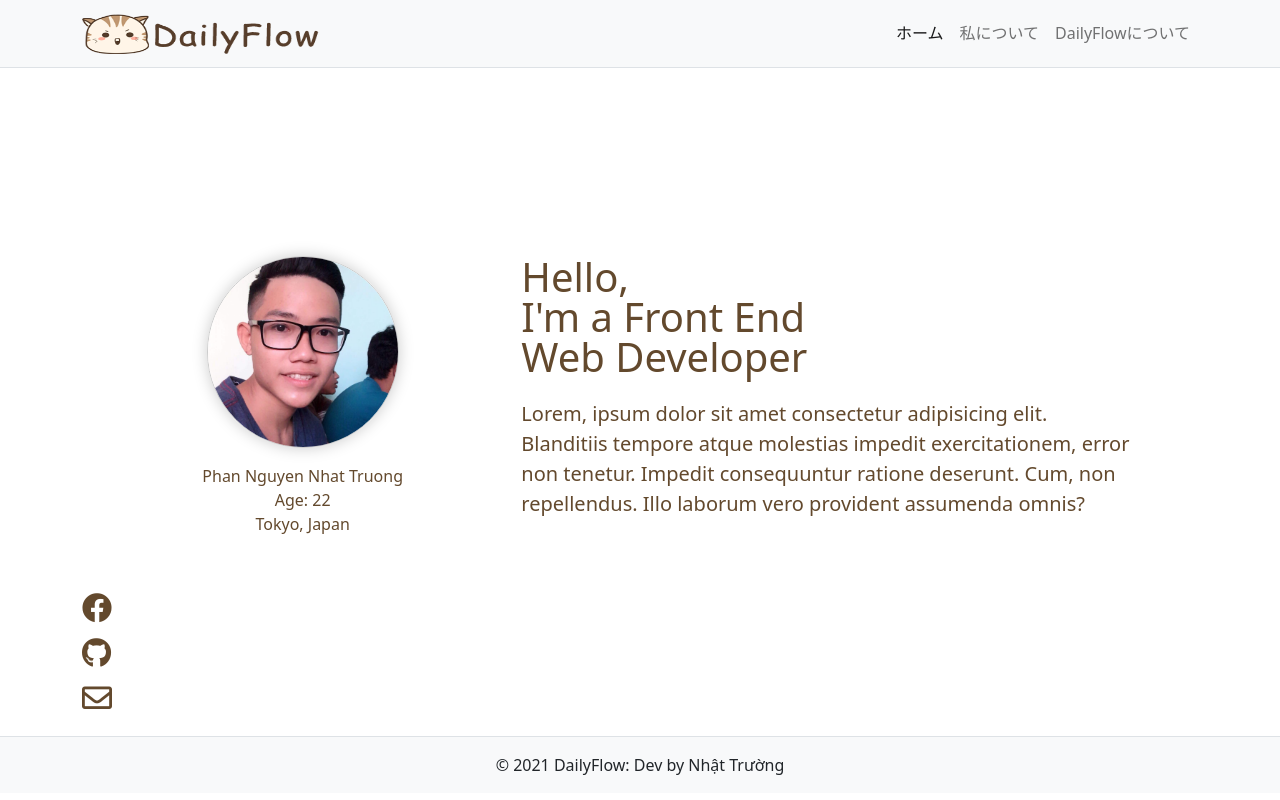
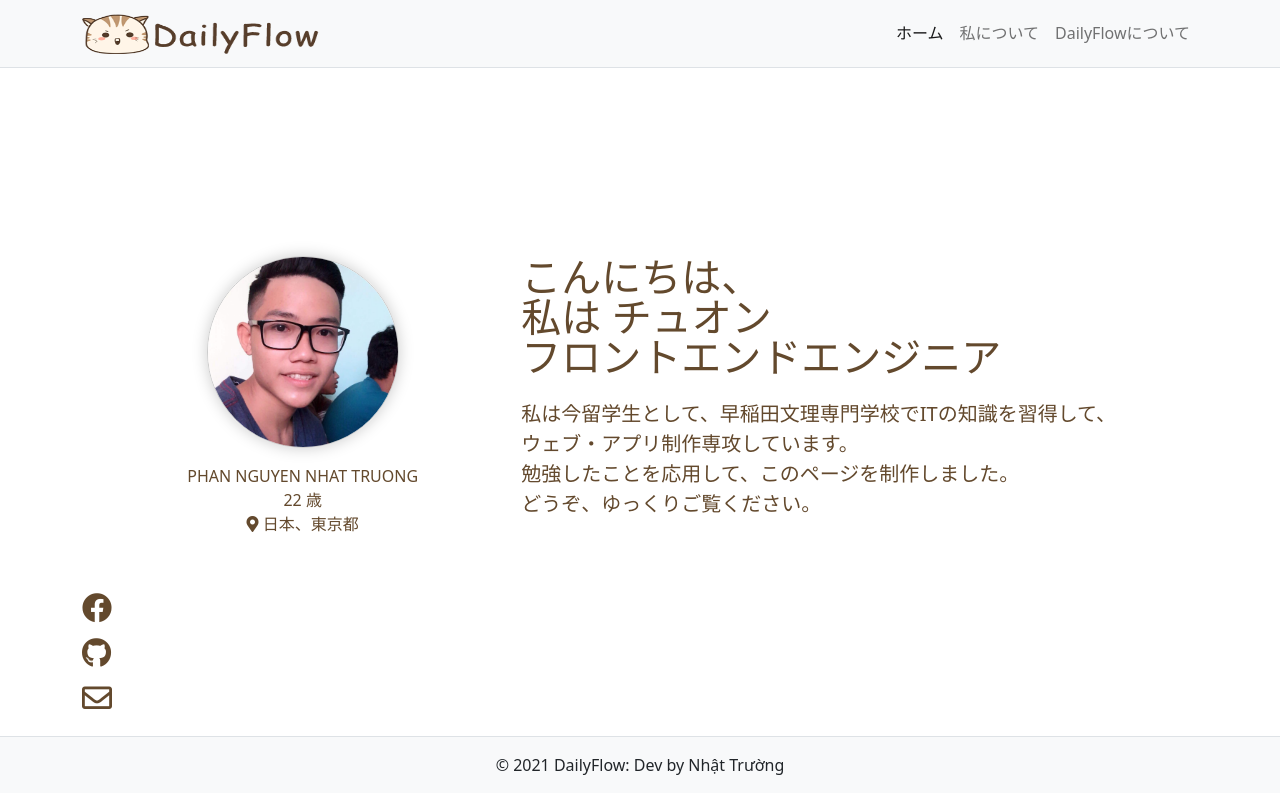
Before and after one commit to pnntruong/daily-flow, a Vue app: page /portfolio in a window 1280 px wide. Built offline with nearby package versions, Linux system fonts and the light colour scheme.

Commit message:
fix About UI and Change About me to Japanese

```diff
--- a/src/components/About.vue
+++ b/src/components/About.vue
@@ -1,13 +1,13 @@
 <template>
   <div class="container-fluid text-center">
-    <h1 class="about-header fs-1">Daily-Flowについて</h1>
+    <h1 class="about-header fs-1 pt-5">Daily-Flowについて</h1>
     <div class="about-main">
       <div class="about-features-list">
-          <div class="item-top">
+          <!-- <div class="item-top">
             <div class="about-features-list-item">
               <span lass="about-features-list-item__text">僕の使命は皆さんの<br>日々の流れの管理を<br>サポートします。</span>
             </div>
-          </div>
+          </div> -->
           <div class="about-features-list-item"
               style="top: 20%; left: 10%;">
             <router-link to="/todos" class="about-features-list-item__text">スケージュール<br>管理</router-link>
--- a/src/components/Portfolio.vue
+++ b/src/components/Portfolio.vue
@@ -8,34 +8,36 @@
                         >
                 <div class="info-detail mt-3">
                     <div class="name">
-                        Phan Nguyen Nhat Truong
+                        PHAN NGUYEN NHAT TRUONG
                     </div>
                     <div class="age">
-                        Age: 22
+                        {{new Date().getFullYear() - 1999}} 歳
                     </div>
                     <div class="location">
-                        Tokyo, Japan
+                        <i class="fas fa-map-marker-alt"></i> 日本、東京都
                     </div>
                 </div>
             </div>
             <div class="description col-12 col-sm-12 col-md-8">
                 <div class="description-header fs-1">
-                    Hello,<br>
-                    I'm a Front End<br>
-                    Web Developer
+                    こんにちは、<br>
+                    私は チュオン<br>
+                    フロントエンドエンジニア
                 </div>
                 <p class="description-text fs-5">
-                    Lorem, ipsum dolor sit amet consectetur adipisicing elit. Blanditiis tempore atque molestias impedit exercitationem, error non tenetur. Impedit consequuntur ratione deserunt. Cum, non repellendus. Illo laborum vero provident assumenda omnis?
+                    私は今留学生として、早稲田文理専門学校でITの知識を習得して、<br>ウェブ・アプリ制作専攻しています。<br>
+                    勉強したことを応用して、このページを制作しました。<br>
+                    どうぞ、ゆっくりご覧ください。
                 </p>
             </div>
         </div>
         <div class="social-icons">
             <a class="social-icons__link"
-                href="/"><i class="fab fa-facebook"></i></a>
+                href="https://www.facebook.com/truong.phannguyennhat"><i class="fab fa-facebook"></i></a>
             <a class="social-icons__link"
-                href="/"><i class="fab fa-github"></i></a>
+                href="https://github.com/pnntruong"><i class="fab fa-github"></i></a>
             <a class="social-icons__link"
-                href="/"><i class="far fa-envelope"></i></a>
+                href="mailto:pnntruong@gmail.com" title="pnntruong@gmail.com"><i class="far fa-envelope"></i></a>
         </div>
         <div class="arrow">
 
@@ -64,6 +66,8 @@ export default {
     .main-session{
         padding: 0 5vw;
         height: 100%;
+        display: flex;
+        flex-wrap: wrap;
 
         .info{
 
@@ -83,6 +87,7 @@ export default {
             display: flex;
             flex-direction: column;
             justify-content: space-evenly;
+            max-height: 40vmin;
             height: 40vh;
 
             .description-header{
```
